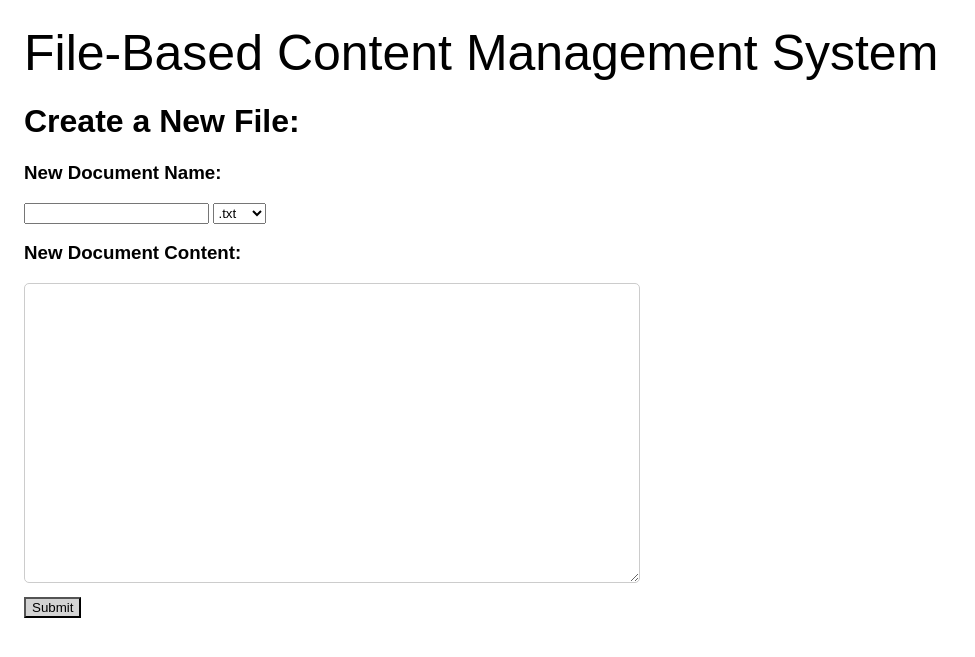
After one commit to Justin-Schultz-GHub/ls-py175-file-cms, a Flask app: template templates/create_file.html in a window 1280 px wide. The commit adds this page. Shown: the top 657 px of the page, without its empty margins (0-975 px from the left). Run offline with Flask 3, Linux system fonts and the light colour scheme; the template is opened without the code that fills it, so the values that code supplies are empty.

Commit message:
Add functionality for creating new files

```diff
--- a/app.py
+++ b/app.py
@@ -1,5 +1,6 @@
 from markdown import markdown
 import os
+import string
 from flask import (
                     flash,
                     Flask,
@@ -23,6 +24,13 @@ def get_file_path(data_dir, filename):
 
 def is_valid_path(file_path):
     return os.path.isfile(file_path)
+
+def is_valid_file_name(name):
+    valid_chars = list(string.ascii_letters) + ['-', '_']
+    return bool(name) and all(char in valid_chars for char in name)
+
+def file_exists(path):
+    return os.path.exists(path)
 
 # Route hooks
 @app.route('/')
@@ -78,5 +86,36 @@ def save_file(filename):
     flash(f'"{filename}" does not exist.', 'error')
     return redirect(url_for('index'))
 
+@app.route('/files/new')
+def new_file():
+    return render_template('create_file.html')
+
+@app.route('/files/new/save', methods=['POST'])
+def create_file():
+    data_dir = get_data_dir()
+    filename = request.form['file_name']
+    if not filename:
+        flash('File name cannot be empty.', 'error')
+        return redirect(url_for('new_file'))
+
+    elif not is_valid_file_name(filename):
+        flash(f'File name can only contain letters (A-Z, a-z), hyphens (-), and underscores (_).', 'error')
+        return redirect(url_for('new_file'))
+
+    extension = request.form['file_extension']
+    filename += extension
+
+    if file_exists(get_file_path(data_dir, filename)):
+        flash('A file with this name already exists.', 'error')
+        return redirect(url_for('new_file'))
+
+    content = request.form['file_content']
+
+    with open(os.path.join(data_dir, filename), 'w') as file:
+        file.write(content)
+
+    flash(f'Successfully created {filename}.', 'success')
+    return redirect(url_for('index'))
+
 if __name__ == "__main__":
     app.run(debug=True, port=8080)
--- a/static/stylesheets/application.css
+++ b/static/stylesheets/application.css
@@ -1,6 +1,23 @@
 body {
   padding: 1em;
   font-family: sans-serif;
+}
+
+.button {
+  -webkit-appearance: button;
+  -moz-appearance: button;
+  border: 2px outset ButtonBorder;
+  padding: 2px 6px;
+  font: menu;
+  cursor: pointer;
+  text-align: center;
+  text-decoration: none;
+  user-select: none;
+  display: block;
+  margin-top: 10px;
+  color: black;
+  background-color: lightgray;
+  float: right;
 }
 
 header {
@@ -74,7 +91,8 @@ header {
   vertical-align: middle;
 }
 
-textarea[name="edit_file"] {
+textarea[name="edit_file"],
+textarea[name="file_content"] {
   height: 300px;
   font-family: monospace;
   font-size: 16px;
@@ -87,7 +105,8 @@ textarea[name="edit_file"] {
 }
 
 @media (min-width: 768px) {
-  textarea[name="edit_file"] {
+  textarea[name="edit_file"],
+  textarea[name="file_content"] {
     width: 50%;
   }
 }
@@ -97,4 +116,10 @@ input[type="submit"] {
   margin-top: 10px;
   color: black;
   background-color: lightgray;
+  cursor: pointer;
 }
+
+select[name="file_extension"] {
+  padding-right: 8px;
+  height: 21px;
+}
--- /dev/null
+++ b/templates/create_file.html
@@ -0,0 +1,16 @@
+{% extends 'layout.html' %}
+
+{% block content %}
+    <h1>Create a New File:</h1>
+    <form method='POST' action="{{ url_for('create_file') }}">
+        <h3>New Document Name:</h3>
+        <input type="text" name="file_name"/>
+        <select name="file_extension">
+            <option value=".txt">.txt</option>
+            <option value=".md">.md</option>
+        </select>
+        <h3>New Document Content:</h3>
+        <textarea name="file_content"></textarea>
+        <input type="submit" value="Submit"/>
+    </form>
+{% endblock %}
--- a/templates/files.html
+++ b/templates/files.html
@@ -10,4 +10,5 @@
         </li>
         {% endfor %}
     </ul>
+    <a href="{{ url_for('new_file') }}" class="button">New Document</a>
 {% endblock %}
```
